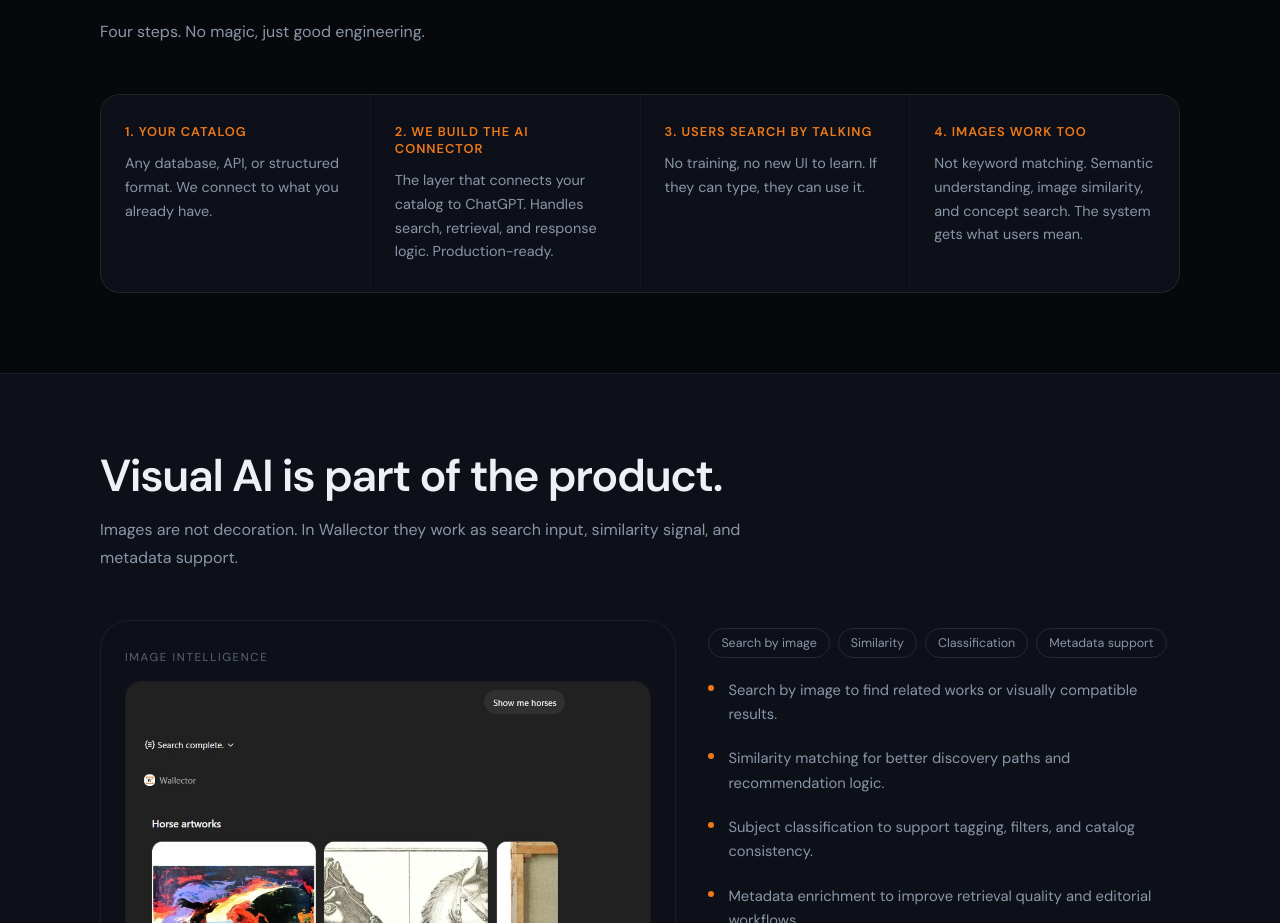
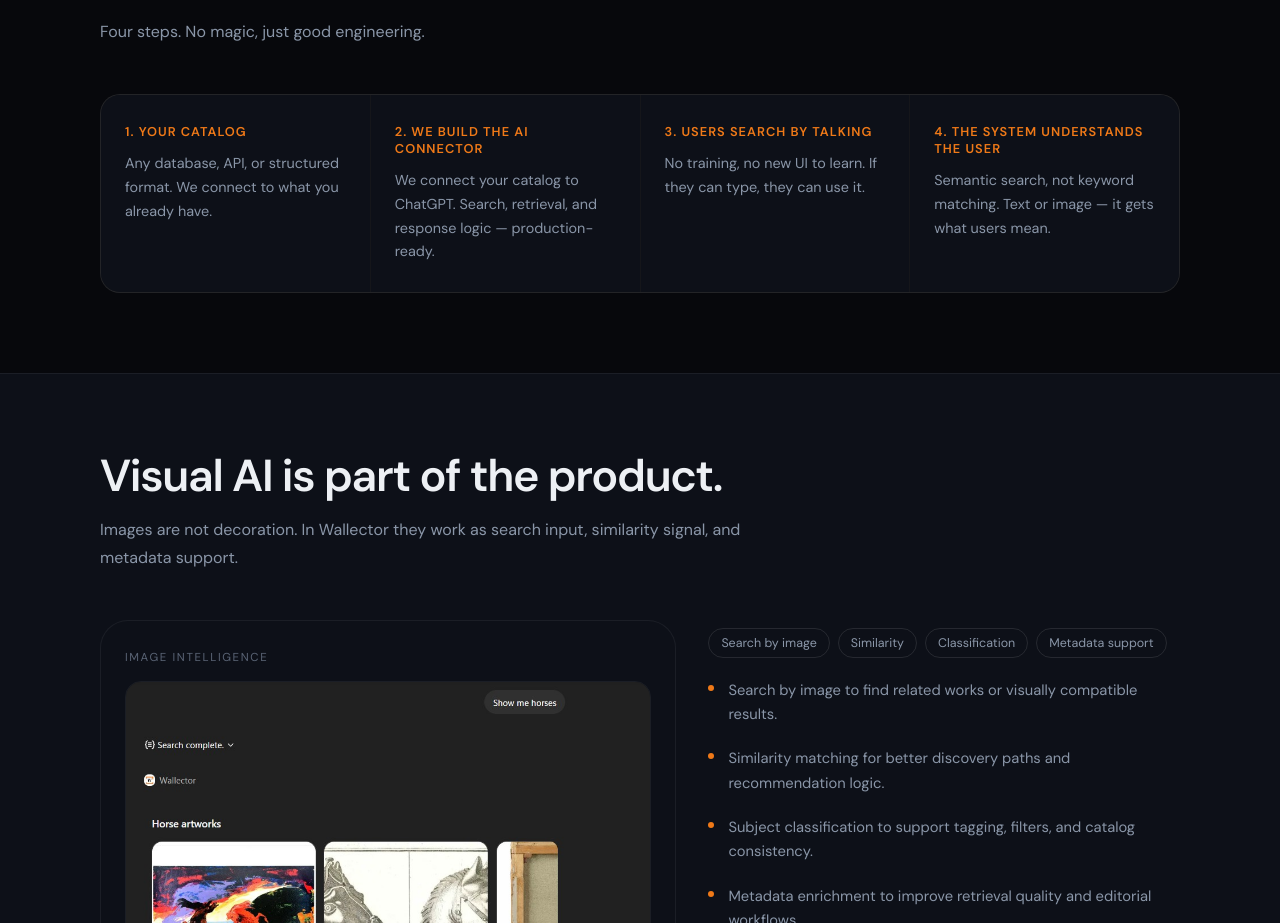
Before and after one commit to Gazn7/CDrop-Wallector, a Next.js app: page /wallector in a window 1280 px wide. Shown: the part 2820-3743 px from the top of the page. Built offline with nearby package versions, Linux system fonts and the light colour scheme.

Commit message:
copy: align workflow steps length, rename step 4

```diff
--- a/components/data.js
+++ b/components/data.js
@@ -39,15 +39,15 @@ export const workflowSteps = [
   },
   {
     title: "2. We build the AI connector",
-    text: "The layer that connects your catalog to ChatGPT. Handles search, retrieval, and response logic. Production-ready."
+    text: "We connect your catalog to ChatGPT. Search, retrieval, and response logic — production-ready."
   },
   {
     title: "3. Users search by talking",
     text: "No training, no new UI to learn. If they can type, they can use it."
   },
   {
-    title: "4. Images work too",
-    text: "Not keyword matching. Semantic understanding, image similarity, and concept search. The system gets what users mean."
+    title: "4. The system understands the user",
+    text: "Semantic search, not keyword matching. Text or image — it gets what users mean."
   }
 ];
 
```
